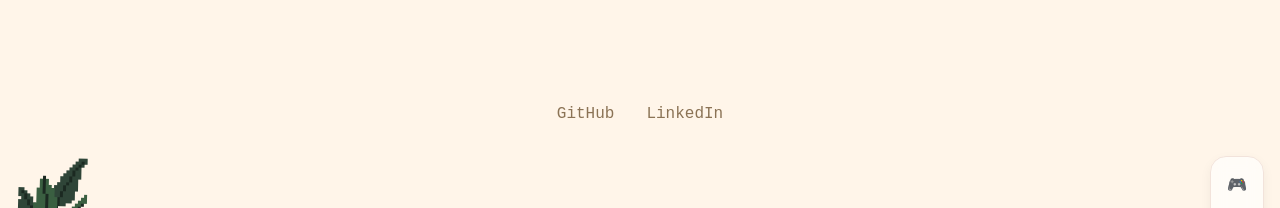
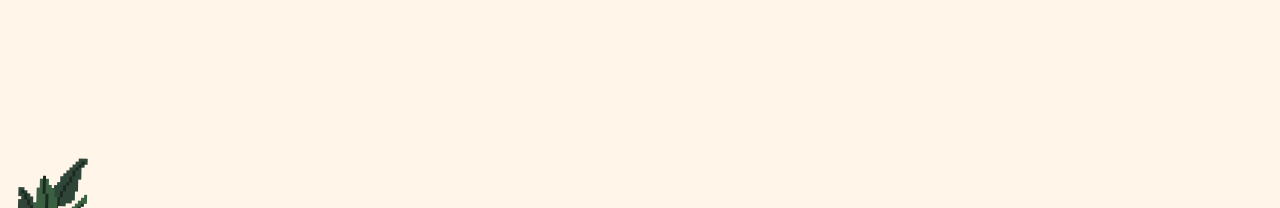
Before and after one commit to aysieelf/AysieElf-Games-Frontend, a React (Vite) app in the folder frontend/coming-soon/: page / in a window 1280 px wide. Shown: the part 506-714 px from the top of the page. Built offline with nearby package versions, Linux system fonts and the light colour scheme.

Commit message:
remove: footer - it's in the cozy corner now

```diff
--- a/frontend/coming-soon/src/App.jsx
+++ b/frontend/coming-soon/src/App.jsx
@@ -2,8 +2,7 @@ import { useState } from 'react'
 import Header from './components/header/Header.jsx'
 import './App.css'
 import Hero from "./components/hero/Hero.jsx";
-import Footer from "./components/footer/Footer.jsx";
-import CozyCorner from "./components/decor/CozyCorner.jsx";
+import CozyCorner from "./components/decor/CozySocials.jsx";
 import PlantDecor from "./components/decor/PlantDecor.jsx";
 
 function App() {
@@ -16,7 +15,6 @@ function App() {
           <main className="cozy-container relative z-10 py-8 px-0">
               <Header/>
               <Hero/>
-              <Footer/>
           </main>
       </div>
   )
--- a/frontend/coming-soon/src/components/footer/Footer.jsx
+++ /dev/null
@@ -1,20 +0,0 @@
-function Footer() {
-  return (
-    <footer className="py-8 px-8">
-      <div className="cozy-container flex justify-center gap-8">
-        <a href="https://github.com/aysieelf"
-           className="font-display text-cozy-text-soft hover:text-cozy-leaf-dark
-                    transition-all duration-300 hover-lift">
-          GitHub
-        </a>
-        <a href="https://linkedin.com/in/aysieelf"
-           className="font-display text-cozy-text-soft hover:text-cozy-leaf-dark
-                    transition-all duration-300 hover-lift">
-          LinkedIn
-        </a>
-      </div>
-    </footer>
-  );
-}
-
-export default Footer;
```
